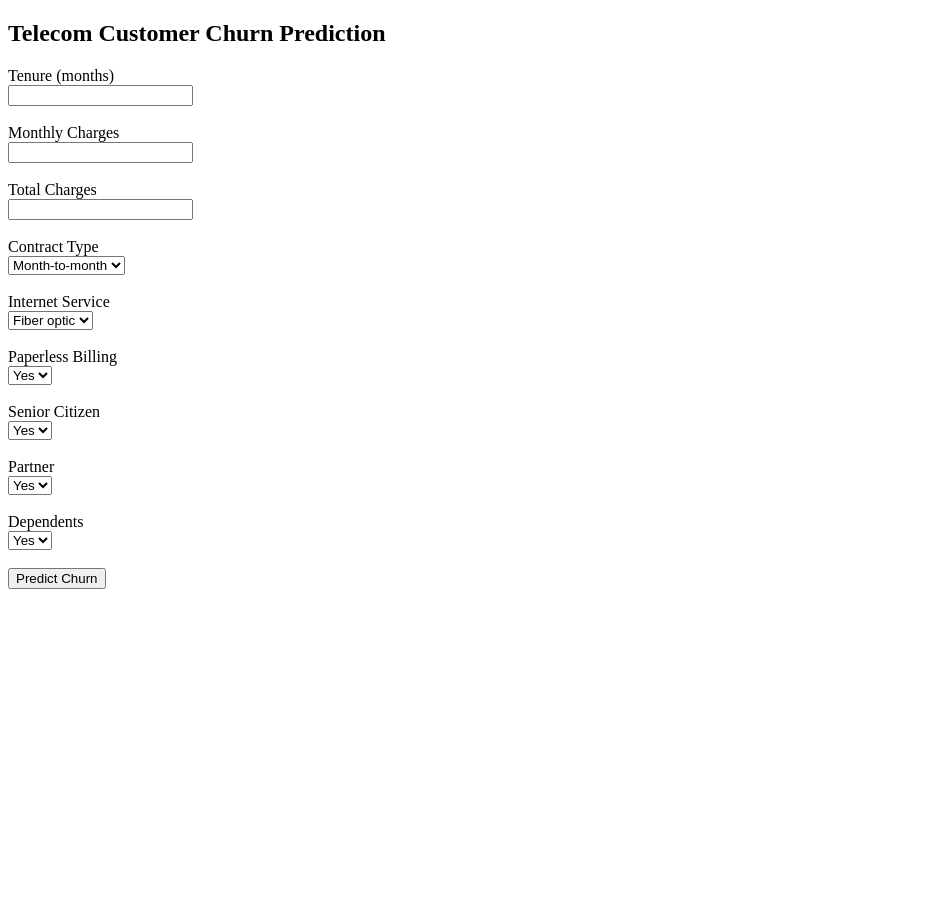
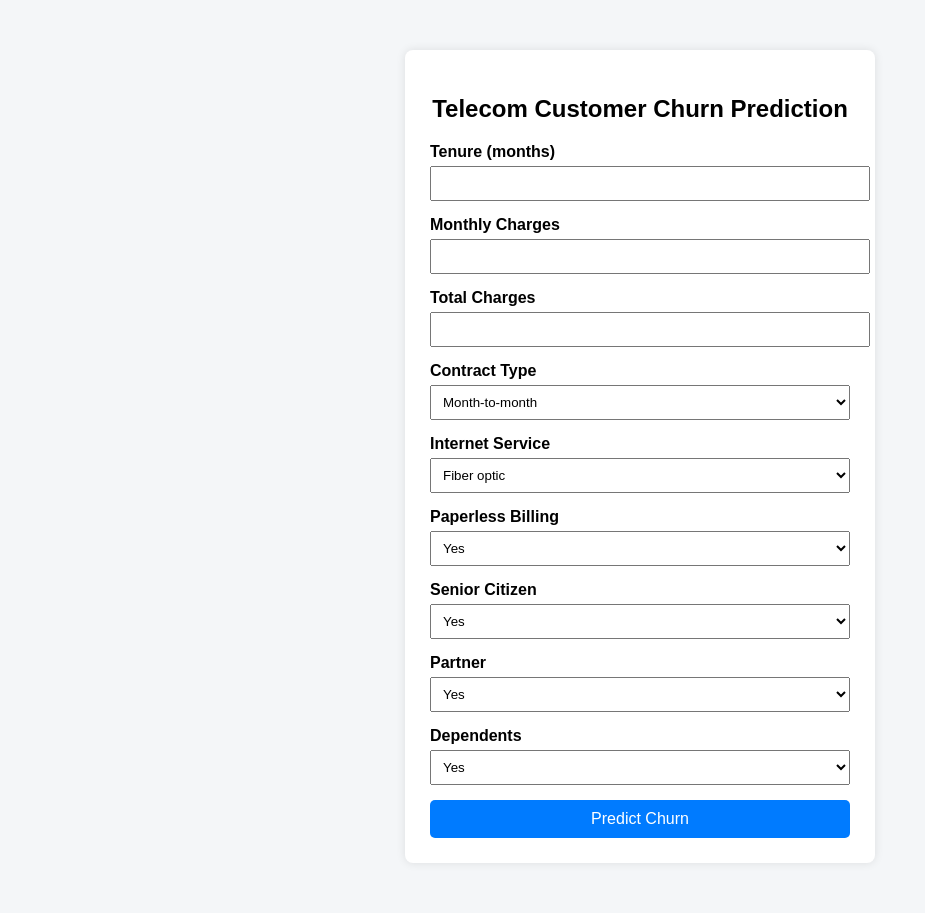
Before and after one commit to Anish02092003/Telecom-Churn-App, a Flask app: page / in a window 1280 px wide. Shown: the whole page, without its empty margins (0-925 px from the left). Before the commit the page ends 589 px from the top, so only its background shows below. Run offline with Flask 3, Linux system fonts and the light colour scheme; parts of the project's set-up code (start-up, migrations or seed data) failed here and were passed over.

Commit message:
Update index.html

```diff
--- a/templates/index.html
+++ b/templates/index.html
@@ -2,66 +2,126 @@
 <html>
 <head>
     <title>Telecom Churn Prediction</title>
+    <style>
+        body {
+            font-family: Arial, sans-serif;
+            background-color: #f4f6f8;
+        }
+
+        .container {
+            width: 420px;
+            margin: 50px auto;
+            background: #ffffff;
+            padding: 25px;
+            border-radius: 8px;
+            box-shadow: 0px 0px 10px rgba(0,0,0,0.1);
+        }
+
+        h2 {
+            text-align: center;
+            margin-bottom: 20px;
+        }
+
+        label {
+            font-weight: bold;
+        }
+
+        input, select {
+            width: 100%;
+            padding: 8px;
+            margin-top: 5px;
+            margin-bottom: 15px;
+        }
+
+        button {
+            width: 100%;
+            padding: 10px;
+            background-color: #007bff;
+            color: white;
+            border: none;
+            border-radius: 5px;
+            font-size: 16px;
+            cursor: pointer;
+        }
+
+        button:hover {
+            background-color: #0056b3;
+        }
+
+        .result {
+            margin-top: 20px;
+            padding: 10px;
+            text-align: center;
+            font-size: 18px;
+            font-weight: bold;
+        }
+    </style>
 </head>
+
 <body>
+
+<div class="container">
 
     <h2>Telecom Customer Churn Prediction</h2>
 
     <form method="POST">
 
-    <label>Tenure (months)</label><br>
-    <input type="number" name="tenure" required><br><br>
+        <label>Tenure (months)</label>
+        <input type="number" name="tenure" required>
 
-    <label>Monthly Charges</label><br>
-    <input type="number" step="any" name="monthly_charges" required><br><br>
+        <label>Monthly Charges</label>
+        <input type="number" step="any" name="monthly_charges" required>
 
-    <label>Total Charges</label><br>
-    <input type="number" step="any" name="total_charges" required><br><br>
+        <label>Total Charges</label>
+        <input type="number" step="any" name="total_charges" required>
 
-    <label>Contract Type</label><br>
+        <label>Contract Type</label>
         <select name="contract">
             <option value="Month-to-month">Month-to-month</option>
             <option value="One year">One year</option>
             <option value="Two year">Two year</option>
-    </select><br><br>
+        </select>
 
-    <label>Internet Service</label><br>
+        <label>Internet Service</label>
         <select name="internet">
             <option value="Fiber optic">Fiber optic</option>
             <option value="DSL">DSL</option>
-    </select><br><br>
+        </select>
 
-    <label>Paperless Billing</label><br>
+        <label>Paperless Billing</label>
         <select name="paperless">
             <option value="1">Yes</option>
             <option value="0">No</option>
-    </select><br><br>
+        </select>
 
-    <label>Senior Citizen</label><br>
+        <label>Senior Citizen</label>
         <select name="senior">
             <option value="1">Yes</option>
             <option value="0">No</option>
-    </select><br><br>
+        </select>
 
-    <label>Partner</label><br>
+        <label>Partner</label>
         <select name="partner">
             <option value="1">Yes</option>
             <option value="0">No</option>
-    </select><br><br>
+        </select>
 
-    <label>Dependents</label><br>
+        <label>Dependents</label>
         <select name="dependents">
             <option value="1">Yes</option>
             <option value="0">No</option>
-    </select><br><br>
+        </select>
 
         <button type="submit">Predict Churn</button>
-
     </form>
 
     {% if prediction %}
-    <h3>{{ prediction }}</h3>
+        <div class="result">
+            {{ prediction }}
+        </div>
     {% endif %}
+
+</div>
 
 </body>
 </html>
```
Lines whose indentation alone changed are shown as unchanged.
